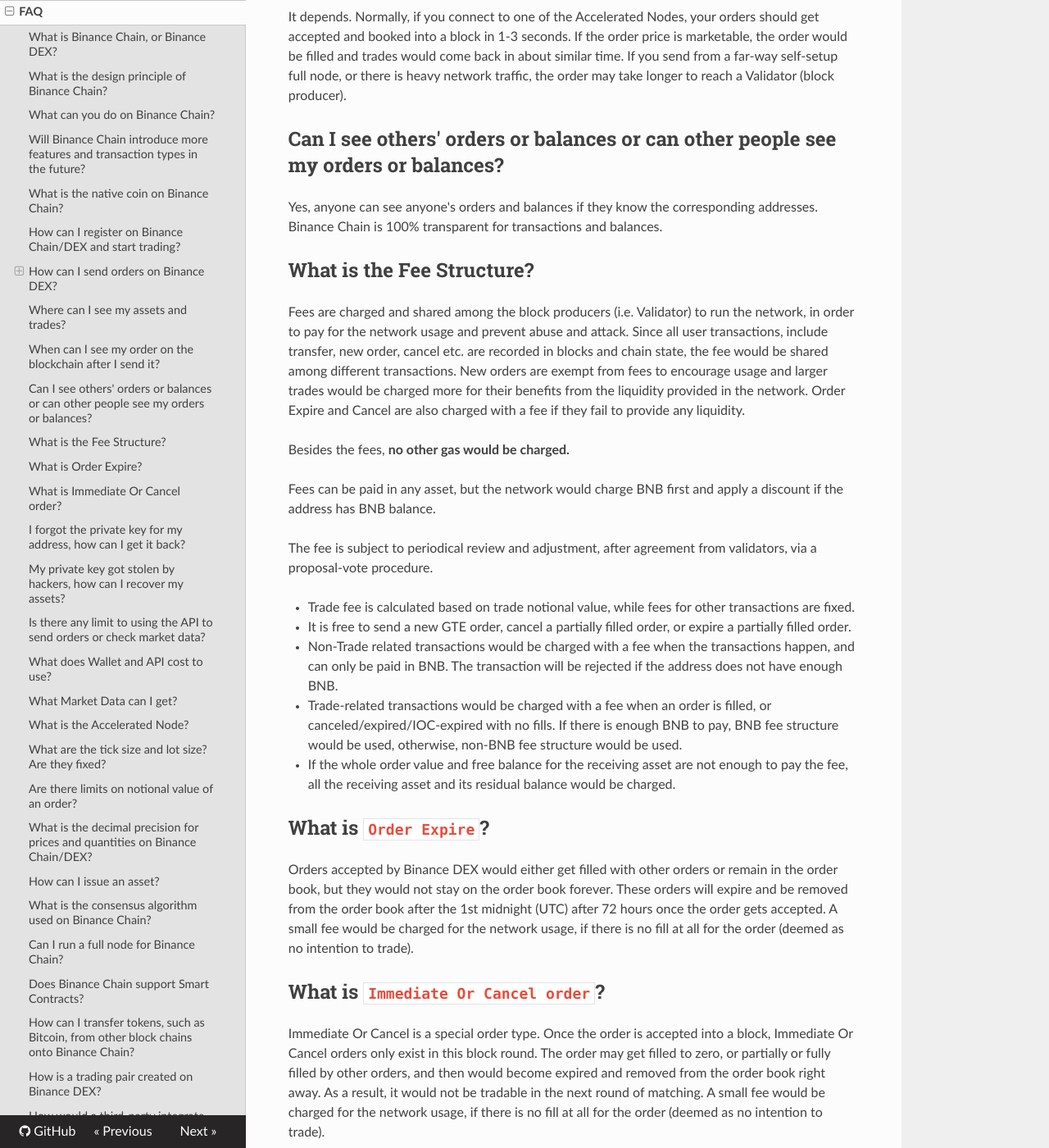
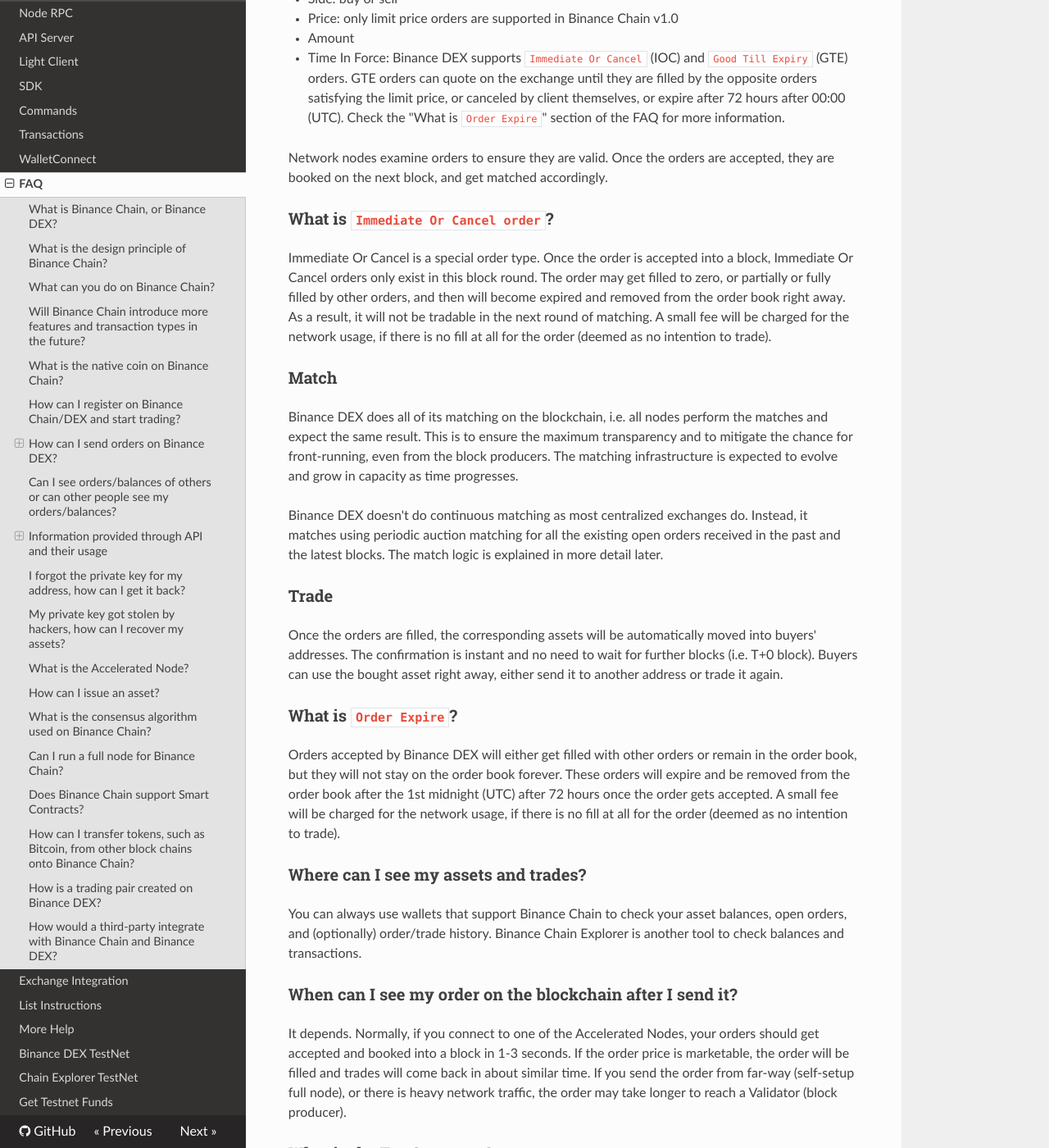
Before and after one commit to yash-sharma1/docs-site, an MkDocs documentation site: the page built from docs/faq.md, in a window 1280 px wide and 1400 px high, scrolled down 2695 px. Shown: the whole window at 82% size. Built offline with MkDocs 1.6.1, drawn with Linux system fonts in a browser that asks for light colours; nearby versions of some CDN libraries; some of the changed text lies outside the part shown.

Commit message:
add navigation, re-order paragraphs, doc edit, cleanup (#103)

```diff
--- a/docs/faq.md
+++ b/docs/faq.md
@@ -1,4 +1,37 @@
 # Binance Chain FAQ v0.4
+- [Binance Chain and Binance DEX](#what-is-binance-chain-or-binance-dex)
+- [Design Principles](#what-is-the-design-principle-of-binance-chain)
+- [Current Features](#what-can-you-do-on-binance-chain)
+- [Future Enhancements](#will-binance-chain-introduce-more-features-and-transaction-types-in-the-future)
+- [Native Coin](#what-is-the-native-coin-on-binance-chain)
+- [Registration](#how-can-i-register-on-binance-chaindex-and-start-trading)
+- [Trading on Binance DEX](#how-can-i-send-orders-on-binance-dex)
+    - [New Orders](#order)
+    - [Immediate or Cancel Orders](#what-is-immediate-or-cancel-order)
+    - [Order Matching](#match)
+    - [Trades](#trade)
+    - [Order Expiry](#what-is-order-expire)
+    - [Assets and Trade Information](#where-can-i-see-my-assets-and-trades)
+    - [Order Information](#when-can-i-see-my-order-on-the-blockchain-after-i-send-it)
+    - [Fee Structure](#what-is-the-fee-structure)
+- [Balance and Order Information Visibility](#can-i-see-ordersbalances-of-others-or-can-other-people-see-my-ordersbalances)
+- [API Information and Usage](#informations-provided-through-api-and-their-usage)
+    - [API Rate Limits](#is-there-any-limit-to-using-the-api-to-send-orders-or-check-market-data)
+    - [Wallet and API usage costs](#what-does-wallet-and-api-cost-to-use)
+    - [API Market Data](#what-market-data-can-i-get)
+    - [Tick Size and Lot Size](#what-are-the-tick-size-and-lot-size-are-they-fixed)
+    - [Order Notional Value](#are-there-limits-on-notional-value-of-an-order)
+    - [Decimal precision on Binance Chain and Binance DEX](#what-is-the-decimal-precision-for-prices-and-quantities-on-binance-chaindex)
+- [Private Key Recovery](#i-forgot-the-private-key-for-my-address-how-can-i-get-it-back)
+- [Stolen Private Key Assets Recovery](#my-private-key-got-stolen-by-hackers-how-can-i-recover-my-assets)
+- [Accelerated Node](#what-is-the-accelerated-node)
+- [Asset Issuance](#how-can-i-issue-an-asset)
+- [Consensus Algorithm](#what-is-the-consensus-algorithm-used-on-binance-chain)
+- [Full Node](#can-i-run-a-full-node-for-binance-chain)
+- [Smart Contracts](#does-binance-chain-support-smart-contracts)
+- [Cross-Chain Transfers](#how-can-i-transfer-tokens-such-as-bitcoin-from-other-block-chains-onto-binance-chain)
+- [Trading Pair Creation](#how-is-a-trading-pair-created-on-binance-dex)
+- [Third Party Integration](#how-would-a-third-party-integrate-with-binance-chain-and-binance-dex)
 
 ## What is Binance Chain, or Binance DEX?
 
@@ -52,7 +85,7 @@
 ## How can I send orders on Binance DEX?
 ### Order
 
-On Binance DEX, you can send "new order" messages to  buy or sell certain assets. You can also
+On Binance DEX, you can send "new order" messages to buy or sell certain assets. You can also
 send "cancel" messages to cancel existing open orders.
 
 You can use a wallet to send new orders and cancels. Binance DEX also provides API for automated trading.
@@ -68,9 +101,16 @@
 the limit price, or canceled by client themselves, or expire after 72 hours after 00:00 (UTC).
 Check the "What is `Order Expire`" section of the FAQ for more information.
 
-
 Network nodes examine orders to ensure they are valid. Once the orders are accepted, they are
 booked on the next block, and get matched accordingly.
+
+### What is `Immediate Or Cancel order`?
+
+Immediate Or Cancel is a special order type. Once the order is accepted into a block, Immediate Or
+Cancel orders only exist in this block round. The order may get filled to zero, or partially or fully
+filled by other orders, and then will become expired and removed from the order book right away.
+As a result, it will not be tradable in the next round of matching. A small fee will be charged
+for the network usage, if there is no fill at all for the order (deemed as no intention to trade).
 
 ### Match
 
@@ -81,135 +121,130 @@
 
 Binance DEX doesn't do continuous matching as most centralized exchanges do. Instead, it matches
 using periodic auction matching for all the existing open orders received in the past and the
-latest blocks. The match logic is explained in more details later.
+latest blocks. The match logic is explained in more detail later.
 
 ### Trade
 
-Once the orders are filled, the corresponding assets would be automatically moved into buyers'
+Once the orders are filled, the corresponding assets will be automatically moved into buyers'
 addresses. The confirmation is instant and no need to wait for further blocks (i.e. T+0 block).
 Buyers can use the bought asset right away, either send it to another address or trade it again.
 
-## Where can I see my assets and trades?
+### What is `Order Expire`?
+
+Orders accepted by Binance DEX will either get filled with other orders or remain in the order book,
+but they will not stay on the order book forever. These orders will expire and be removed from the
+order book after the 1st midnight (UTC) after 72 hours once the order gets accepted. A small fee
+will be charged for the network usage, if there is no fill at all for the order (deemed as no intention to trade).
+
+### Where can I see my assets and trades?
 
 You can always use wallets that support Binance Chain to check your asset balances, open orders,
 and (optionally) order/trade history. Binance Chain Explorer is another tool to check balances
 and transactions.
 
-## When can I see my order on the blockchain after I send it?
+### When can I see my order on the blockchain after I send it?
 
 It depends. Normally, if you connect to one of the Accelerated Nodes, your orders should get
 accepted and booked into a block in 1-3 seconds. If the order price is marketable, the order
-would be filled and trades would come back in about similar time. If you send from a far-way
-self-setup full node, or there is heavy network traffic, the order may take longer to reach
+will be filled and trades will come back in about similar time. If you send the order from far-way
+(self-setup full node), or there is heavy network traffic, the order may take longer to reach
 a Validator (block producer).
 
-## Can I see others' orders or balances or can other people see my orders or balances?
+### What is the Fee Structure?
 
-Yes, anyone can see anyone's orders and balances if they know the corresponding addresses.
-Binance Chain is 100% transparent for transactions and balances.
-
-## What is the Fee Structure?
-
-Fees are charged and shared among the block producers (i.e. Validator) to run the network,
+Fees are charged and shared among the block producers (i.e. Validators) to run the network,
 in order to pay for the network usage and prevent abuse and attack. Since all user transactions,
-include transfer, new order, cancel etc. are recorded in blocks and chain state, the fee would be
+include transfer, new order, cancel etc, they are all recorded in blocks and chain state, the fee will be
 shared among different transactions. New orders are exempt from fees to encourage usage and larger
-trades would be charged more for their benefits from the liquidity provided in the network.
+trades will be charged more for their benefits from the liquidity provided in the network.
 Order Expire and Cancel are also charged with a fee if they fail to provide any liquidity.
 
-Besides the fees, **no other gas would be charged.**
+Besides the fees, **no other gas will be charged.**
 
-Fees can be paid in any asset, but the network would charge BNB first and apply a discount if the
+Fees can be paid in any asset, but the network will charge BNB first and apply a discount if the
 address has BNB balance.
 
 The fee is subject to periodical review and adjustment, after agreement from validators, via a
 proposal-vote procedure.
 
 - Trade fee is calculated based on trade notional value, while fees for other transactions are fixed.
-- It is free to send a new GTE order, cancel a partially filled order, or expire a partially filled order.
-- Non-Trade related transactions would be charged with a fee when the transactions happen, and can
+- It is free to send a new GET order, cancel a partially filled order, or expire a partially filled order.
+- Non-Trade related transactions will be charged with a fee when the transactions happen, and can
 only be paid in BNB. The transaction will be rejected if the address does not have enough BNB.
-- Trade-related transactions would be charged with a fee when an order is filled, or
-canceled/expired/IOC-expired with no fills. If there is enough BNB to pay, BNB fee structure would
-be used, otherwise, non-BNB fee structure would be used.
+- Trade-related transactions will be charged with a fee when an order is filled, or
+canceled/expired/IOC-expired with no fills. If there is enough BNB to pay, BNB fee structure will
+be used, otherwise, non-BNB fee structure will be used instead.
 - If the whole order value and free balance for the receiving asset are not enough to pay the fee,
-all the receiving asset and its residual balance would be charged.
+all the receiving asset and its residual balance will be charged.
 
-## What is `Order Expire`?
+## Can I see orders/balances of others or can other people see my orders/balances?
 
-Orders accepted by Binance DEX would either get filled with other orders or remain in the order book,
-but they would not stay on the order book forever. These orders will expire and be removed from the
-order book after the 1st midnight (UTC) after 72 hours once the order gets accepted. A small fee
-would be charged for the network usage, if there is no fill at all for the order (deemed as no intention to trade).
+Yes, anyone can see anyone's orders and balances if they know the corresponding addresses.
+Binance Chain is 100% transparent for transactions and balances.
 
-## What is `Immediate Or Cancel order`?
+## Information provided through API and their usage
 
-Immediate Or Cancel is a special order type. Once the order is accepted into a block, Immediate Or
-Cancel orders only exist in this block round. The order may get filled to zero, or partially or fully
-filled by other orders, and then would become expired and removed from the order book right away.
-As a result, it would not be tradable in the next round of matching. A small fee would be charged
-for the network usage, if there is no fill at all for the order (deemed as no intention to trade).
+### Is there any limit to using the API to send orders or check market data?
+
+Yes, there are rate limits to ensure there is no waste or abuse of the network infrastructure.<br/>
+Please check the API documentation.
+
+### What does Wallet and API cost to use?
+
+No fee or commission at all (free to use).
+
+### What Market Data can I get?
+
+The market data provided via Wallet and API are similar to Binance.com, including ticker data, order book,
+trade and Kline. They can be seen in the Wallet and read from REST or WebSocket API.<br/>
+Please check the API documentation for details.
+
+### What are the tick size and lot size? Are they fixed?
+
+Tick size is the minimum unit to increase or decrease for the price (in quote asset) of an order,
+while lot size is the minimum unit to increase or decrease for the quantity (in base asset) of an order.<br/>
+They are not the same as on Binance.com. They can be queried from API or checked from Wallet UI.
+
+Tick Size and lot size are not fixed. Binance Chain will automatically/periodically review the values to make
+sure proper order size and notional is applied.
+
+### Are there limits on notional value of an order?
+
+The smallest order you can send for a trading pair is 1 lot size quantity at 1 tick size price. No other limits.
+
+### What is the decimal precision for prices and quantities on Binance Chain/DEX?
+
+Amounts are represented as integers, and all coins have a fixed scale of 8.<br/>
+This means that if a balance of 100000000 were to be exposed to a wallet integrator, this will represent a balance of 1 coin.
 
 ## I forgot the private key for my address, how can I get it back?
 
-Sorry, you cannot. Owner of the address takes full responsibility of the private key protection.
+Sorry, you cannot. Owner of the address takes full responsibility for the private key protection.
 Binance Chain and official wallets do not have your private key.
 
 ## My private key got stolen by hackers, how can I recover my assets?
 
 Sorry, you take full responsibility of your private key ownership and protection. Binance Chain
-and official wallets would not record, or transfer out your private key.
-
-##  Is there any limit to using the API to send orders or check market data?
-
-Yes, there are rate limits to ensure no waste and abuse on the network infrastructure. Please
-check the API documentation.
-
-## What does Wallet and API cost to use?
-
-No fee or commission at all.
-
-## What Market Data can I get?
-
-The market data provided via Wallet and API are similar to Binance.com, including ticker data, order book,
-trade and KLine. They can be watched from Wallet and read from REST or Websocket API. Please check
-the API documentation for details.
+and official wallets will not record, or transfer out your private key.
 
 ## What is the Accelerated Node?
 
-While users can submit transactions and most of the queries via normal, self-run full nodes, Accelerated
-Node provides more secure and faster lines to access Binance Chain.
+While users can submit transactions and most of the queries via normal, self-run full nodes.<br/>
+Accelerated Node provides more secure and faster lines to access Binance Chain.
 
 Accelerated Node is special infrastructure built around Validator to facilitate accelerated transaction
 routing and provide richer, faster user interfaces. There are always several Accelerated Nodes running
-at the same time around the world ( owned by different organizations) and you are encouraged to choose
-one of them to use, or allow Wallet choose one randomly; for rapid API access, you'd better stay with one Accelerated Node to get better performance.
-
-## What are the tick size and lot size? Are they fixed?
-
-Tick size is the minimum unit to increase or decrease for the price (in quote asset) of an order,
-while lot size is the minimum unit to increase or decrease for the quantity (in base asset) of an
-order. They are not the same as on Binance.com. They can be queried from API or checked from Wallet UI.
-
-Tick Size and lot size are not fixed. Binance Chain would automatically review the values to make
-sure proper order size and notional periodically.
-
-## Are there limits on notional value of an order?
-
-The smallest order you can send for a trading pair is 1 lot size quantity at 1 tick size price. No other limits.
-
-## What is the decimal precision for prices and quantities on Binance Chain/DEX?
-
-Amounts are represented as integers, and all coins have a fixed scale of 8. This means that if
-a balance of 100000000 were to be exposed to a wallet integrator, that would represent a balance of 1 coin.
+at the same time around the world (owned by different organizations) and you are encouraged to choose
+one of them to use, or allow your Wallet choose one randomly.<br/>
+For rapid API access, you'd better stay with one Accelerated Node to get better performance.
 
 ## How can I issue an asset?
 
 Anyone can pay a fee and issue an asset as Token on Binance Chain, as long as they provide
-proper information for the below, and then run through the command line or http interfaces.
+proper information for the fields below, and then execute the command through the command line or http interfaces.
 
-- Name: a description string less than 21 letters
-- Symbol: an identifier string less than 9 letters, which must be composed of [0-9A-Z]
+- Name: a description string of less than 21 characters
+- Symbol: an identifier string less than 9 characters, which must be composed of [0-9A-Z]
 - Total Supply: a positive number less than or equal to 90 billions
 - Mint-able: whether the token can increase Total Supply in later time or not
 
@@ -222,32 +257,33 @@
 
 ## Can I run a full node for Binance Chain?
 
-Yes, you can. A full node contains all the information and application logics for Binance Chain.
+Yes, you can. A full node contains all the information and application logic for Binance Chain.
 It can receive and broadcast blocks and transactions with other full nodes and even validators.
-The only exception is it would not participate consensus if the full node is not a Validator.
+The only exception is it will not participate in the consensus if the full node is not a Validator.
 
 ## Does Binance Chain support Smart Contracts?
 
 No. This was an intentional design decision to improve the performance of the system and eliminate
 having to support unnecessary features.
 
-If you have certain must-have features, it might be added as a native implementation instead of using smart contract. Feel free to talk to Binance community.
+If you have certain must-have feature-s, it might be added as a native implementation instead of using smart contract.<br/>
+Feel free to talk to Binance community.
 
 ## How can I transfer tokens, such as Bitcoin, from other block chains onto Binance Chain?
 
-Native inter-chain mechanism is not supported in Binance Chain in the initial version, i.e. you cannot transfer coins between Binance Chain and other chains, such as Bitcoin or Ethereum  network directly, but it may come in the future soon. Binance.com may serve as a bridge to trade across tokens between Binance
-Chain and other chains. "Pegged Token" may be issued on Binance Chain to facilitate trading digital
-asset from other block chains.
+Native inter-chain mechanism is not supported in Binance Chain in the initial version, i.e. you cannot transfer coins between Binance Chain and other chains, such as Bitcoin or Ethereum network directly, but it may come in the future.<br/>
+Binance.com may serve as a bridge to trade across tokens between Binance Chain and other chains.<br/>
+"Pegged Token" may be issued on Binance Chain to facilitate trading digital asset from other block chains.
 
 For example, on the Binance Chain testnet, you can see `BTC.B`, which is a pegged (tethered) token for the real BTC running on Bitcoin network.
-`BTC.B` runs on Binance Chain, and cannot be directly transferred/deposited/withdrawed to Bitcoin network directly.
+`BTC.B` runs on Binance Chain, and cannot be directly transferred/deposited/withdrawn to Bitcoin network directly.
 
-When the real mainnet comes in, there can be 2 ways for these pegged tokens to be deposited/withdrawed:
+When the real mainnet comes in, there can be 2 ways for these pegged tokens to be deposited/withdrawn:
 
 1. via interoperability among different chains. This would be done via Atomic Swap, which may be very slow, so users may have to deposit onto/withdraw into Binance Chain.
-2. via Binance.com, which is slow but a bit faster than Atomic Swap. For example, when you withdraw `BTC.B` or Bitcoin BTC from Binance.com accounts, you would have a choice to withdraw it as the Bitcoin BTC or Binance Chain `BTC.B`. So can be the case for other coins, especially the ERC20 ones.
+2. via Binance.com, which is slow but a bit faster than Atomic Swap. For example, when you withdraw `BTC.B` or Bitcoin BTC from Binance.com accounts, you would have a choice to withdraw it as the Bitcoin BTC or Binance Chain `BTC.B`. This can also be the case for other coins, especially the ERC20 ones.
 
-Either of the two are not available yet, but on their way to come. Your feedback during testnet phase would be heard.
+Either of the two are not available yet, but on their way to come. Your feedback during testnet phase will be heard.
 
 Please do __NOT__ try to transfer anything on existing network to Binance Chain testnet, you may experience loss by doing so, because testnet doesn't run with real coins.
 
@@ -272,5 +308,5 @@
 ## How would a third-party integrate with Binance Chain and Binance DEX?
 
 A wallet provider may choose to only support the feature set of Binance Chain, which would just
-cover wallets, addresses, balances and transfers. To improve their implementation further,
-they could choose to integrate Binance DEX which would add trading (order placement and cancellation), historical order and trade views, charts, etc.
+cover wallets, addresses, balances and transfers.<br/>
+To improve their implementation further, they could choose to integrate Binance DEX which would add trading (order placement and cancellation), historical order and trade views, charts, etc.
```
Also changed, not shown: other parts of docs/faq.md (+1 -1 lines).
